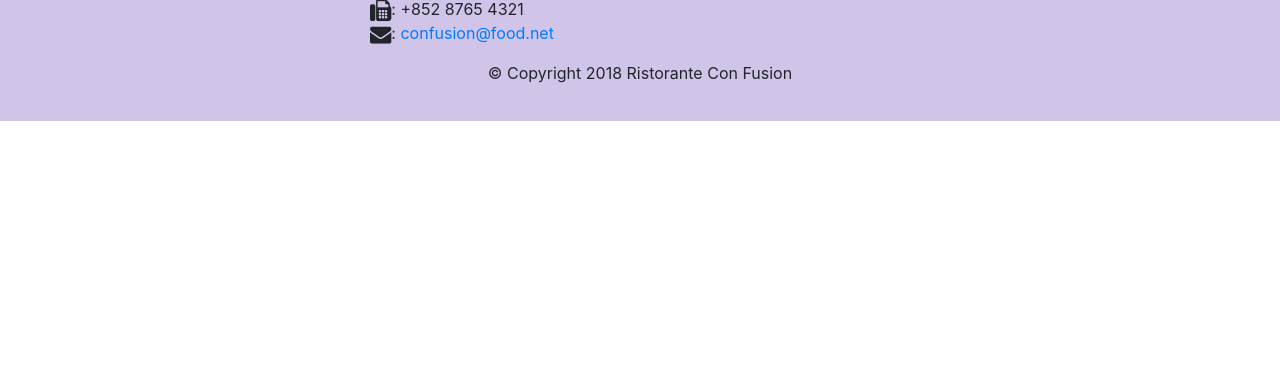
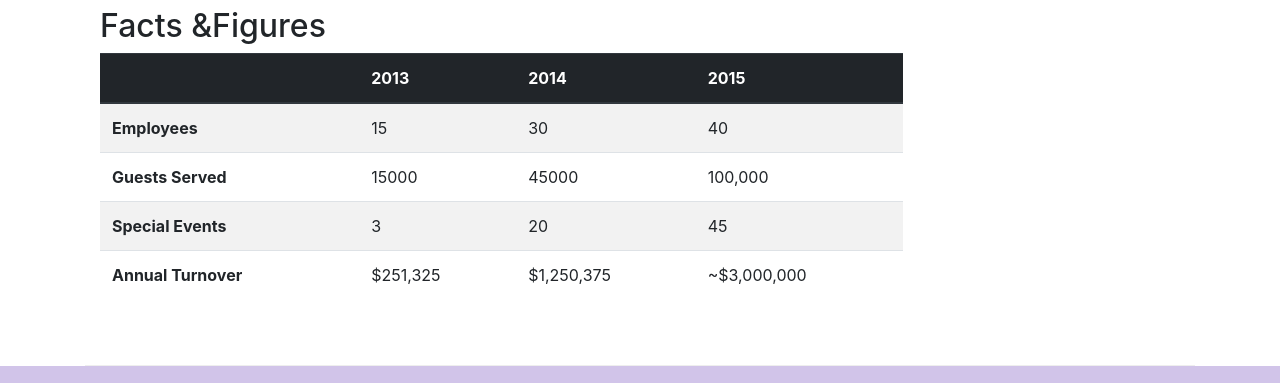
Before and after one commit to bugsbunny04/bootstrap, a website: page aboutus.html in a window 1280 px wide. Shown: the part 1681-2064 px from the top of the page. Before the commit the page ends 1802 px from the top, so only its background shows below. Drawn offline with nearby package versions, Linux system fonts and the light colour scheme.

Commit message:
Tables and Cards

```diff
--- a/aboutus.html
+++ b/aboutus.html
@@ -66,6 +66,33 @@
                 <p>The restaurant traces its humble beginnings to <em>The Frying Pan</em>, a successful chain started by our CEO, Mr. Peter Pan, that featured for the first time the world's best cuisines in a pan.</p>
             </div>
             <div class="col col-sm">
+                <div class="card">
+                    <h3 class="card-header bg-primary text-white">Facts At a Glance</h3>
+                    <div class="card-body">
+                        <dl class="row">
+                            <dt class="col-6">Started</dt>
+                            <dd class="col-6">4 Feb. 2013</dd>
+                             <dt class="col-6">Major stake Holder</dt>
+                            <dd class="col-6">HK Fine Foods Inc.</dd>
+                             <dt class="col-6">Last Year's Turnover</dt>
+                            <dd class="col-6">$1,250,375</dd>
+                             <dt class="col-6">Employees</dt>
+                            <dd class="col-6">40</dd>
+                        </dl>
+                    </div>
+
+                </div>
+            </div>
+            <div class="col-12">
+                <div class="card card-body bg-light">
+                    <blockquote class="blockquote">
+                        <p class="mb-0">You better cut the pizza in four pieces because i am not hungry enough to eat six</p>
+                        <footer class="blockquote-footer">
+                            Yogi Berra,
+                            <cite title="Source Title">The Wit and Wisdom of Yogi Berra, P. Pepe, Diversion Books,2014</cite>
+                        </footer>
+                    </blockquote>
+                </div>
             </div>
         </div>
 
@@ -82,6 +109,51 @@
                 <h3>Alberto Somayya <small>Executive Chef</small></h3>
                 <p class="d-none d-sm-block">Award winning three-star Michelin chef with wide International experience having worked closely with whos-who in the culinary world, he specializes in creating mouthwatering Indo-Italian fusion experiences. He says, <em>Put together the cuisines from the two craziest cultures, and you get a winning hit! Amma Mia!</em></p>
             </div>
+       </div>
+       <div class="row row-content">
+        <div class="col-12 col-sm-9">
+            <h2>Facts &amp;Figures </h2>
+             <div class="table-responsive">
+                    <table class="table table-striped">
+                        <thead class="thead-dark">
+                            <tr>
+                                <th>&nbsp;</th>
+                                <th>2013</th>
+                                <th>2014</th>
+                                <th>2015</th>
+                            </tr>
+                        </thead>
+                        <tbody>
+                            <tr>
+                                <th>Employees</th>
+                                <td>15</td>
+                                <td>30</td>
+                                <td>40</td>
+                            </tr>
+                            <tr>
+                                <th>Guests Served</th>
+                                <td>15000</td>
+                                <td>45000</td>
+                                <td>100,000</td>
+                            </tr>
+                            <tr>
+                                <th>Special Events</th>
+                                <td>3</td>
+                                <td>20</td>
+                                <td>45</td>
+                            </tr>
+                            <tr>
+                                <th>Annual Turnover</th>
+                                <td>$251,325</td>
+                                <td>$1,250,375</td>
+                                <td>~$3,000,000</td>
+                            </tr>
+                        </tbody>
+                    </table>
+                </div>
+
+        </div>
+           <div class="col-12 col-sm-3"></div>
        </div>
 
     </div>
```
